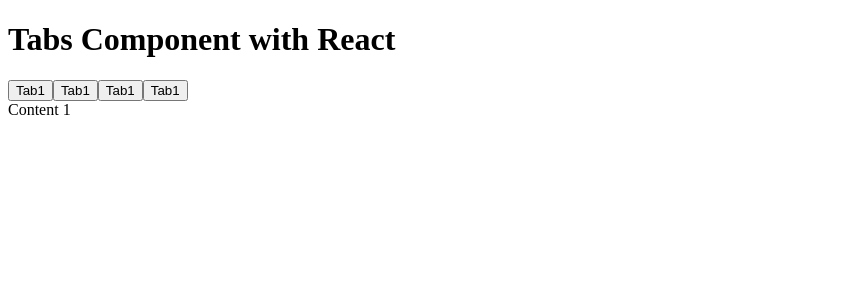
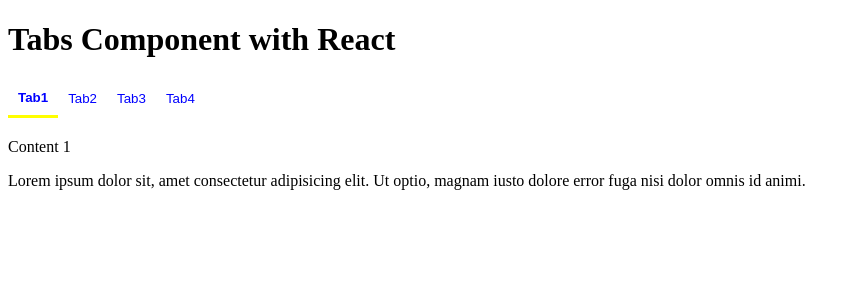
Before and after one commit to MahdisAmin/Tabs-component-with-react, a React (Vite) app in the folder react-app/: page / in a window 1280 px wide. Shown: the top 300 px of the page, without its empty margins (0-856 px from the left). Built offline with nearby package versions, Linux system fonts and the light colour scheme.

Commit message:
basic style file added to project and link to other component

```diff
--- a/react-app/src/Tabs.jsx
+++ b/react-app/src/Tabs.jsx
@@ -16,17 +16,17 @@ function Tabs() {
           isActive={activeTap === 1}
         />
         <Tap
-          label="Tab1"
+          label="Tab2"
           onClick={() => tabClickHnadler(2)}
           isActive={activeTap === 2}
         />
         <Tap
-          label="Tab1"
+          label="Tab3"
           onClick={() => tabClickHnadler(3)}
           isActive={activeTap === 3}
         />
         <Tap
-          label="Tab1"
+          label="Tab4"
           onClick={() => tabClickHnadler(4)}
           isActive={activeTap === 4}
         />
@@ -37,6 +37,12 @@ function Tabs() {
         {activeTap === 3 && <div>Content 3</div>}
         {activeTap === 4 && <div>Content 4</div>}
       </div>
+      <div>
+        <p>
+          Lorem ipsum dolor sit, amet consectetur adipisicing elit. Ut optio,
+          magnam iusto dolore error fuga nisi dolor omnis id animi.
+        </p>
+      </div>
     </>
   );
 }
--- a/react-app/src/Tap.jsx
+++ b/react-app/src/Tap.jsx
@@ -2,7 +2,7 @@ import React from 'react'
 
 function Tap({label,onClick,isActive}) {
   return (
-      <button className="{tab ${isActive ? 'active : '''}}" onClick={onClick}>{label}</button>
+      <button className={`tab ${isActive ? "active" :" "}`} onClick={onClick}>{label}</button>
   )
 }
 
--- /dev/null
+++ b/react-app/src/style.css
@@ -0,0 +1,17 @@
+.tabs{
+    display: flex;
+}
+.tab{
+    padding: 10px;
+    cursor: pointer;
+    color: blue;
+    border: 0;
+    background-color:transparent;
+}
+.tab.active{
+    font-weight: bold;
+    border-bottom: 3px solid yellow;
+}
+.content{
+    margin-top: 20px;
+}
```
Also changed, not shown: react-app/src/App.jsx (+7 -9 lines).
